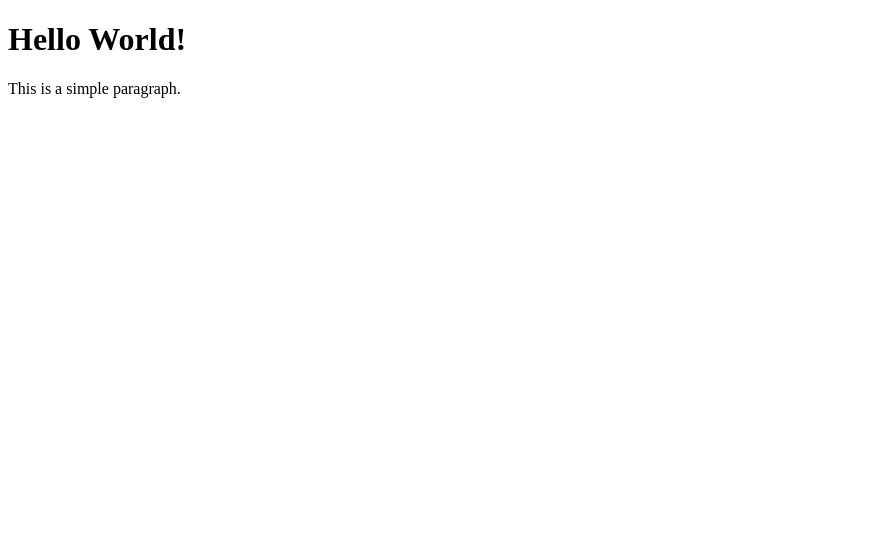
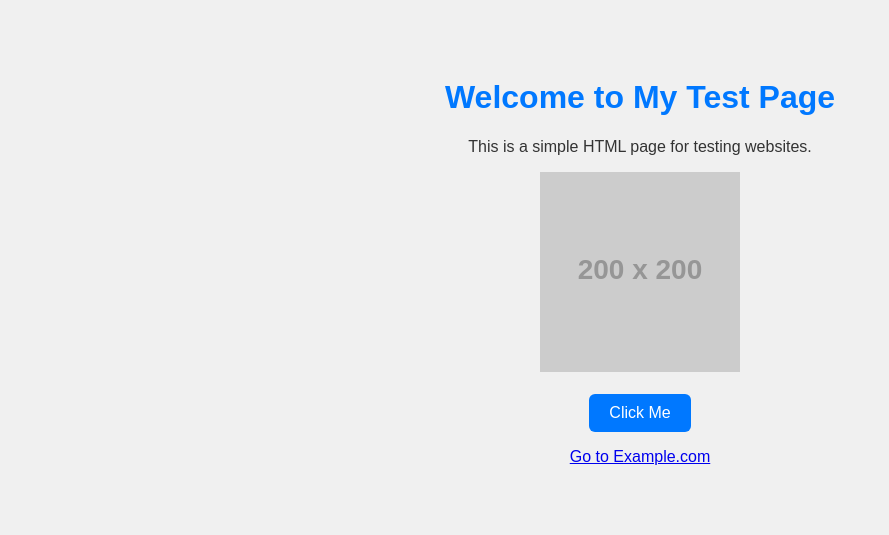
Before and after one commit to Memoo610/samas-sky, a plain HTML site: page Websitemain.html in a window 1280 px wide. Shown: the whole page, without its empty margins (0-889 px from the left). Drawn offline with Linux system fonts and the light colour scheme; placeholder pictures from the web are drawn by us.

Commit message:
Update Websitemain.html

```diff
--- a/Websitemain.html
+++ b/Websitemain.html
@@ -1,11 +1,40 @@
 <!DOCTYPE html>
 <html lang="en">
- <head>
- <meta charset="UTF-8">
- <title>Hello!</title>
- </head>
- <body>
- <h1>Hello World!</h1>
- <p>This is a simple paragraph.</p>
- </body>
+<head>
+  <meta charset="UTF-8">
+  <meta name="viewport" content="width=device-width, initial-scale=1.0">
+  <title>My Test Website</title>
+  <style>
+    body {
+      font-family: Arial, sans-serif;
+      background-color: #f0f0f0;
+      color: #333;
+      text-align: center;
+      padding: 50px;
+    }
+    h1 {
+      color: #0078ff;
+    }
+    button {
+      background-color: #0078ff;
+      color: white;
+      border: none;
+      padding: 10px 20px;
+      font-size: 16px;
+      border-radius: 6px;
+      cursor: pointer;
+    }
+    button:hover {
+      background-color: #005fcc;
+    }
+  </style>
+</head>
+<body>
+  <h1>Welcome to My Test Page</h1>
+  <p>This is a simple HTML page for testing websites.</p>
+  <img src="https://via.placeholder.com/200" alt="Test image">
+  <br><br>
+  <button onclick="alert('Button clicked!')">Click Me</button>
+  <p><a href="https://example.com" target="_blank">Go to Example.com</a></p>
+</body>
 </html>
```
